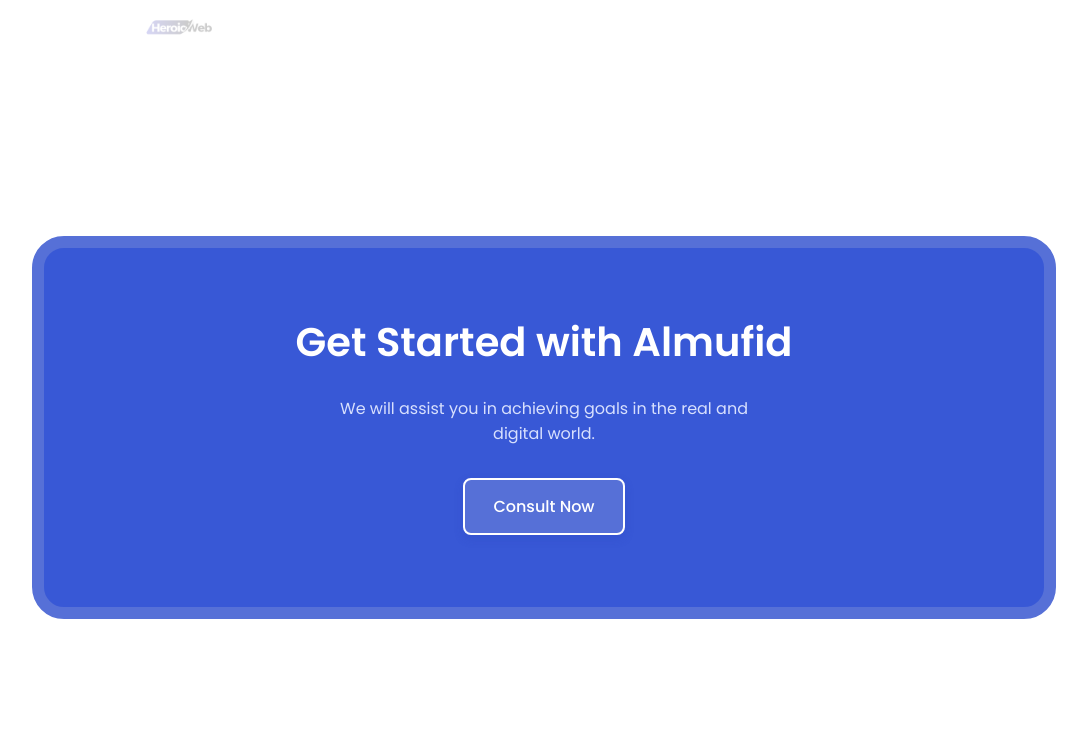
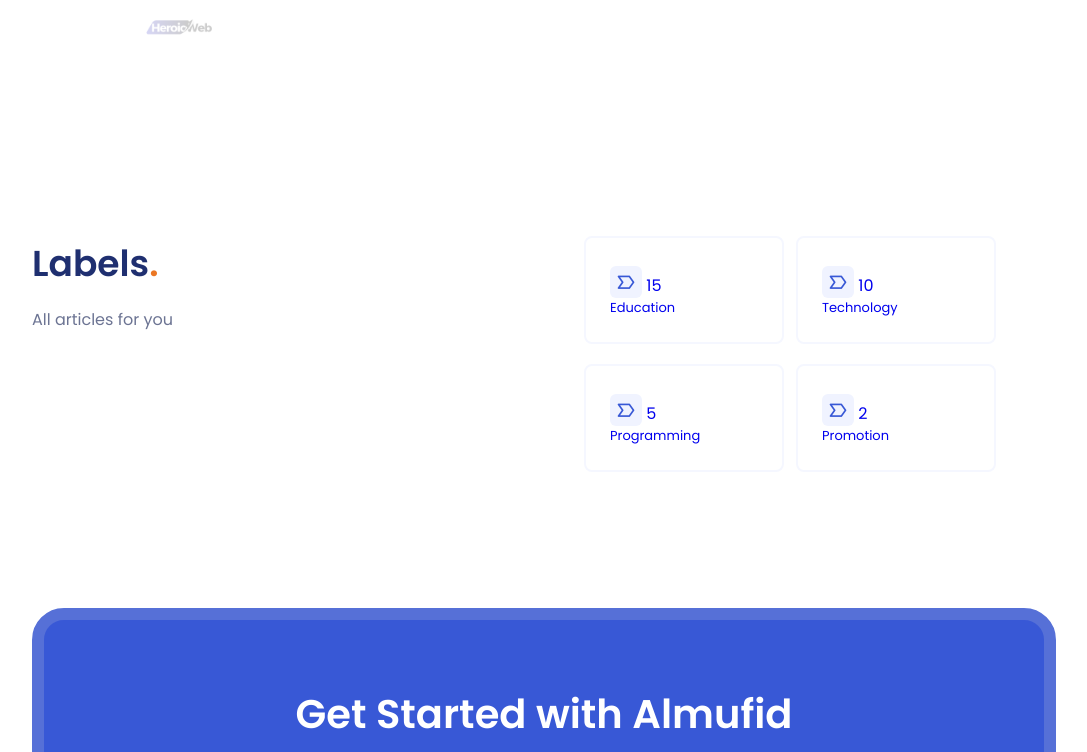
Before and after one commit to themufid/almufid.portfolio, a website: page index.html in a window 1280 px wide. Shown: the part 1525-2277 px from the top of the page, without its empty margins (96-1183 px from the left). Drawn offline with nearby package versions, Linux system fonts and the light colour scheme.

Commit message:
Add Label

```diff
--- a/index.html
+++ b/index.html
@@ -162,6 +162,60 @@
             </div>
         </section>
 
+       <section class="contact section" id="contact">
+	 <div class="contact__container container grid">
+	   <div class="contact__content">
+		<h2 class="section__title">
+		 Labels<span>.</span>
+		 </h2>
+		 <p class="contact__description">
+		  All articles for you
+		</p>
+	   </div>
+	   <div class="contact__card">				   <div class="contact__card-box">
+	       <a href="/" class="contact__card-link">
+	       <i class='bx bx-label'></i>  15
+	     <div>
+		<p class="contact__card-description">Education</p>
+	     </div>
+	      </a>
+	    </div>
+
+	   <div class="contact__card-box">
+	    <a href="/" class="contact__card-link">
+	    <i class='bx bx-label'></i>  10
+            <div>
+	   <p class="contact__card-description">
+	    Technology
+	   </p>
+	   </div>
+	   </a>
+	</div>
+        <div class="contact__card-box">
+	  <a href="/" class="contact__card-link">
+	  <i class='bx bx-label'></i>  5
+	<div>
+	<p class="contact__card-description">
+	Programming
+	 </p>
+	 </div>
+	 </a>
+	</div>
+
+	 <div class="contact__card-box">
+	 <a href="/" class="contact__card-link">
+	 <i class='bx bx-label'></i>  2
+	<div>
+	<p class="contact__card-description">
+	 Promotion
+	</p>
+	</div>
+	</a>
+	</div>
+	</div>
+        </div>
+       </section>
+
         <section class="subscribe section">
             <div class="subscribe__container container">
                 <h1 class="subscribe__title">
```
